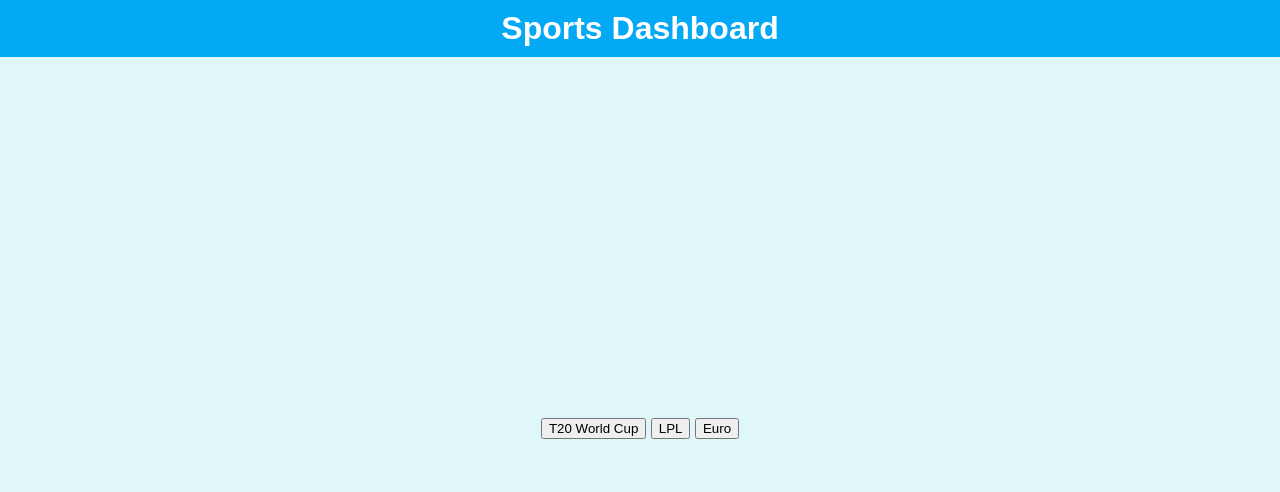
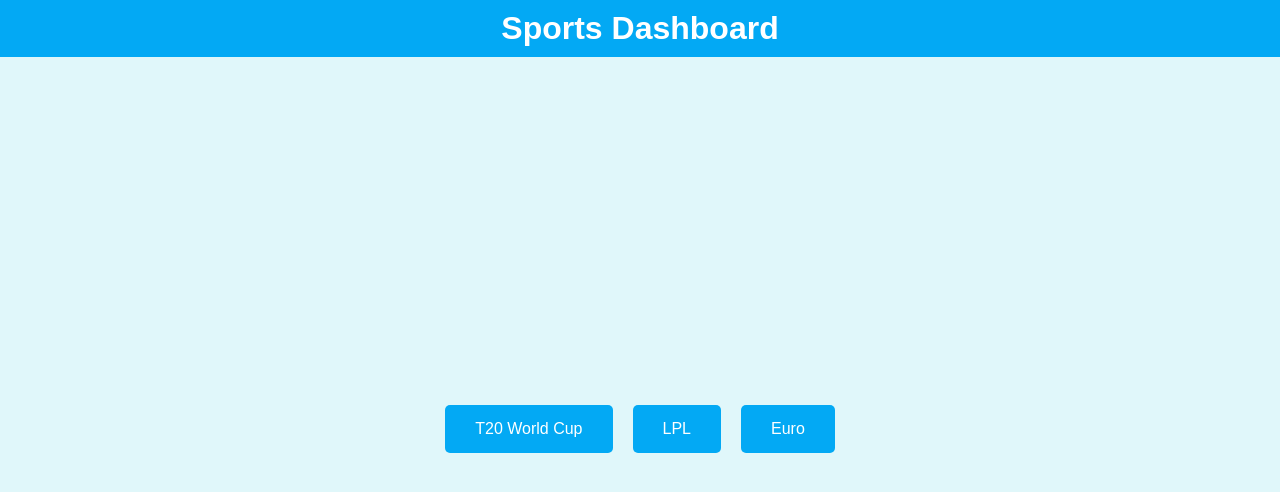
Before and after one commit to alvitone/dashboard, a plain HTML site: page index.html in a window 1280 px wide. Drawn offline with Linux system fonts and the light colour scheme.

Commit message:
styles.css

```diff
--- a/styles.css
+++ b/styles.css
@@ -50,6 +50,28 @@ main {
     width: 100%;
 }
 
+nav {
+    display: flex;
+    justify-content: center;
+    margin: 20px 0;
+}
+
+nav button {
+    background-color: #03a9f4;
+    color: white;
+    border: none;
+    padding: 15px 30px;
+    margin: 0 10px;
+    cursor: pointer;
+    font-size: 16px;
+    border-radius: 5px;
+    transition: background-color 0.3s ease;
+}
+
+nav button:hover {
+    background-color: #0288d1;
+}
+
 .tableauPlaceholder {
     width: 100%;
     max-width: 1400px;
@@ -62,13 +84,3 @@ iframe {
     border: none;
     box-shadow: 0 4px 8px rgba(0, 0, 0, 0.1);
 }
-
-footer {
-    background-color: #03a9f4;
-    color: white;
-    text-align: center;
-    padding: 10px 0;
-    position: fixed;
-    width: 100%;
-    bottom: 0;
-}
```
